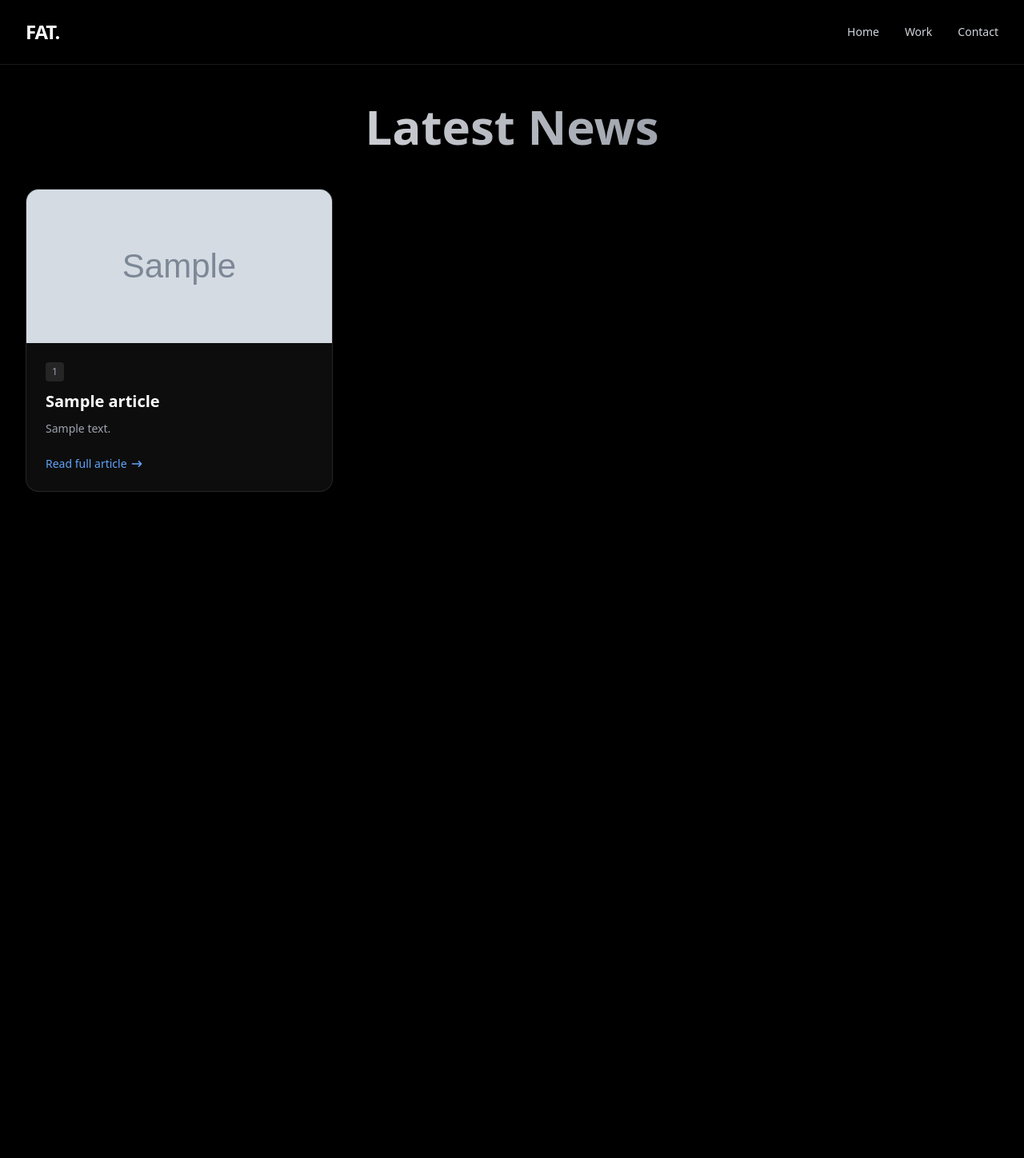
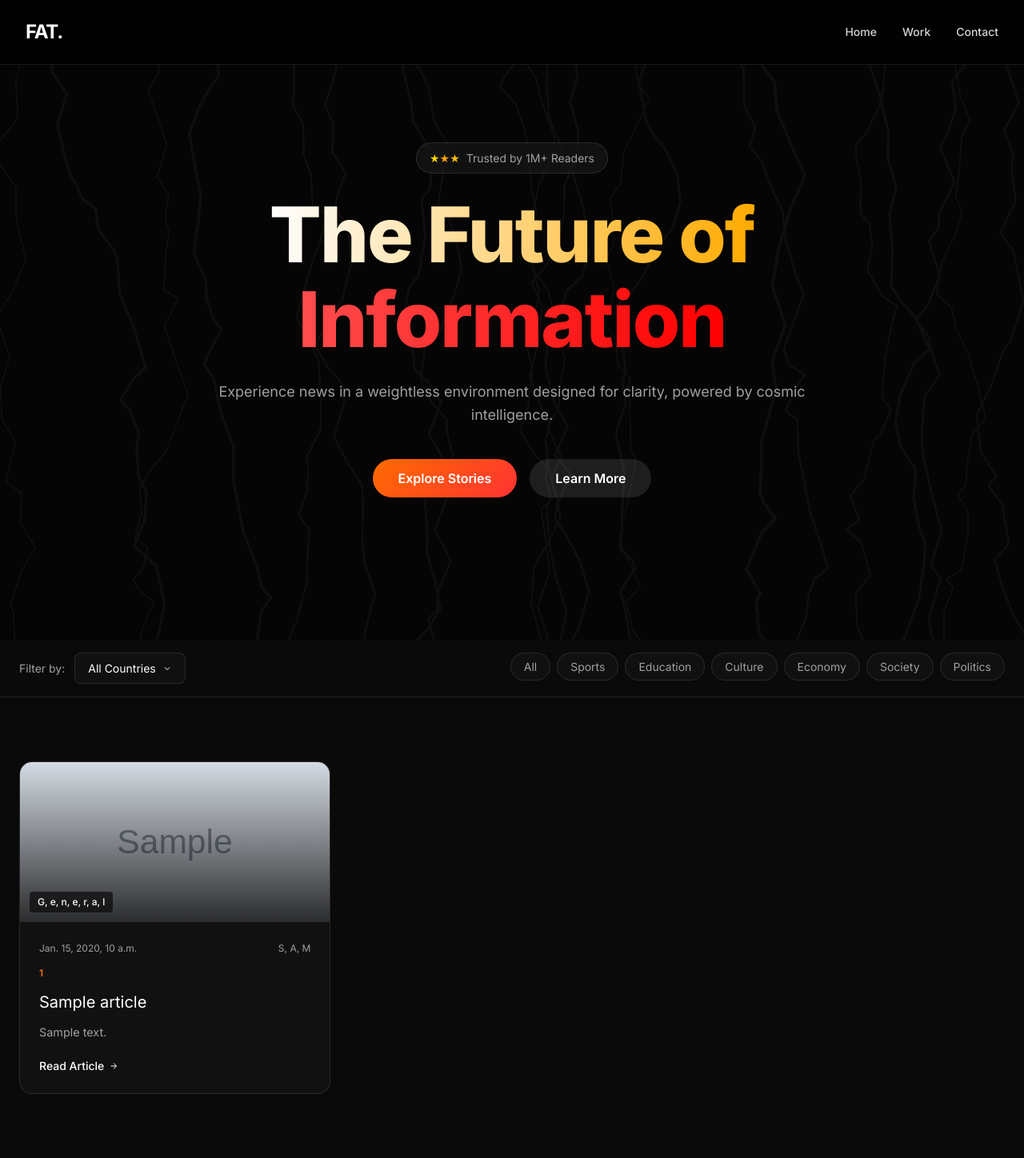
Before and after one commit to sidicksino/Data-Visualization-Fat, a Django app: template news/templates/news/index.html in a window 1280 px wide. Shown: the whole page at 80% size. Before the commit the page ends 615 px from the top, so only its background shows below. Run offline with Django 5.2, Linux system fonts and the light colour scheme; the template is opened without the code that fills it: most values are stand-ins (such as "Sample title", 1, 10 or a date in 2020); grey boxes marked "Sample" are stand-in pictures; some libraries are stand-ins or nearby versions.

Commit message:
Redesign the news page with a new hero section, country/category filters, and dynamic styling.

```diff
--- /dev/null
+++ b/news/static/news/css/style.css
@@ -0,0 +1,440 @@
+/* Glassmorphism & General Styles */
+:root {
+    --bg-dark: #0a0a0a;
+    --text-primary: #ffffff;
+    --text-secondary: #a0a0a0;
+    --accent-orange: #ff6b00;
+    --accent-red: #ff3333;
+    --card-bg: rgba(255, 255, 255, 0.03);
+    --card-border: rgba(255, 255, 255, 0.1);
+    --glass-bg: rgba(10, 10, 10, 0.8);
+}
+
+body {
+    background-color: var(--bg-dark);
+    color: var(--text-primary);
+    font-family: 'Inter', sans-serif;
+    margin: 0;
+}
+
+/* Hero Section */
+.hero-section {
+    position: relative;
+    height: 100vh;
+    display: flex;
+    align-items: center;
+    justify-content: center;
+    overflow: hidden;
+}
+
+.hero-background {
+    position: absolute;
+    top: 0;
+    left: 0;
+    width: 100%;
+    height: 100%;
+    z-index: -1;
+}
+
+#lightning-canvas {
+    width: 100%;
+    height: 100%;
+}
+
+.centered-hero {
+    text-align: center;
+    z-index: 10;
+    max-width: 800px;
+    padding: 0 20px;
+}
+
+/* Trust Badge */
+.trust-badge {
+    display: inline-block;
+    margin-bottom: 24px;
+    background: rgba(255, 255, 255, 0.05);
+    border: 1px solid rgba(255, 255, 255, 0.1);
+    border-radius: 9999px;
+    padding: 8px 16px;
+    backdrop-filter: blur(10px);
+}
+
+.badge-inner {
+    display: flex;
+    align-items: center;
+    font-size: 0.875rem;
+    color: var(--text-secondary);
+}
+
+.text-yellow { color: #ffd700; }
+.text-orange { color: #ffa500; }
+.text-amber { color: #ffbf00; }
+
+/* Hero Typography */
+.hero-title-large {
+    font-size: 4rem;
+    font-weight: 800;
+    line-height: 1.1;
+    margin-bottom: 24px;
+    letter-spacing: -0.02em;
+}
+
+@media (min-width: 768px) {
+    .hero-title-large {
+        font-size: 6rem;
+    }
+}
+
+.text-gradient-orange {
+    background: linear-gradient(to right, #ffffff, #ffaa00);
+    background-clip: text;
+    -webkit-background-clip: text;
+    -webkit-text-fill-color: transparent;
+}
+
+.text-gradient-red {
+    background: linear-gradient(to right, #ff4d4d, #ff0000);
+    background-clip: text;
+    -webkit-background-clip: text;
+    -webkit-text-fill-color: transparent;
+}
+
+.hero-subtitle {
+    font-size: 1.125rem;
+    color: var(--text-secondary);
+    margin-bottom: 40px;
+    line-height: 1.6;
+}
+
+/* Hero Actions */
+.hero-actions {
+    display: flex;
+    gap: 16px;
+    justify-content: center;
+}
+
+.btn-primary-gradient {
+    background: linear-gradient(135deg, var(--accent-orange), var(--accent-red));
+    color: white;
+    padding: 12px 32px;
+    border-radius: 9999px;
+    font-weight: 600;
+    text-decoration: none;
+    transition: transform 0.2s, box-shadow 0.2s;
+}
+
+.btn-primary-gradient:hover {
+    transform: translateY(-2px);
+    box-shadow: 0 4px 20px rgba(255, 107, 0, 0.4);
+}
+
+.btn-secondary-glass {
+    background: rgba(255, 255, 255, 0.1);
+    color: white;
+    padding: 12px 32px;
+    border-radius: 9999px;
+    font-weight: 600;
+    text-decoration: none;
+    backdrop-filter: blur(10px);
+    transition: background 0.2s;
+}
+
+.btn-secondary-glass:hover {
+    background: rgba(255, 255, 255, 0.2);
+}
+
+/* Animations */
+.animate-fade-up {
+    opacity: 0;
+    animation: fadeUp 0.8s ease-out forwards;
+}
+
+.delay-200 { animation-delay: 0.2s; }
+.delay-400 { animation-delay: 0.4s; }
+.delay-600 { animation-delay: 0.6s; }
+
+@keyframes fadeUp {
+    from {
+        opacity: 0;
+        transform: translateY(20px);
+    }
+    to {
+        opacity: 1;
+        transform: translateY(0);
+    }
+}
+
+/* Filter Section */
+.sticky-filter {
+    position: sticky;
+    top: 0;
+    z-index: 50;
+    background: rgba(10, 10, 10, 0.8);
+    backdrop-filter: blur(12px);
+    border-bottom: 1px solid var(--card-border);
+    padding: 16px 0;
+}
+
+.container {
+    max-width: 1200px;
+    margin: 0 auto;
+    padding: 0 24px;
+}
+
+.filter-bar {
+    display: flex;
+    justify-content: space-between;
+    align-items: center;
+    flex-wrap: wrap;
+    gap: 16px;
+}
+
+.filter-group {
+    display: flex;
+    align-items: center;
+    gap: 12px;
+}
+
+.filter-label {
+    color: var(--text-secondary);
+    font-size: 0.875rem;
+}
+
+/* Custom Dropdown */
+.custom-dropdown {
+    position: relative;
+}
+
+.dropdown-trigger {
+    background: var(--card-bg);
+    border: 1px solid var(--card-border);
+    color: white;
+    padding: 8px 16px;
+    border-radius: 8px;
+    display: flex;
+    align-items: center;
+    gap: 8px;
+    cursor: pointer;
+    font-size: 0.875rem;
+}
+
+.dropdown-content {
+    display: none;
+    position: absolute;
+    top: 100%;
+    left: 0;
+    margin-top: 8px;
+    background: #1a1a1a;
+    border: 1px solid var(--card-border);
+    border-radius: 8px;
+    min-width: 160px;
+    box-shadow: 0 10px 30px rgba(0,0,0,0.5);
+    z-index: 100;
+}
+
+.custom-dropdown:hover .dropdown-content {
+    display: block;
+}
+
+.dropdown-item {
+    display: block;
+    padding: 8px 16px;
+    color: var(--text-secondary);
+    text-decoration: none;
+    font-size: 0.875rem;
+    transition: color 0.2s, background 0.2s;
+}
+
+.dropdown-item:hover {
+    background: rgba(255, 255, 255, 0.05);
+    color: white;
+}
+.dropdown-item.active {
+    color: var(--accent-orange);
+    background: rgba(255, 107, 0, 0.1);
+}
+
+/* Category Pills */
+.category-pills {
+    display: flex;
+    gap: 8px;
+    overflow-x: auto;
+    padding-bottom: 4px;
+    -ms-overflow-style: none;  /* IE and Edge */
+    scrollbar-width: none;  /* Firefox */
+}
+.category-pills::-webkit-scrollbar {
+    display: none;
+}
+
+.pill {
+    padding: 6px 16px;
+    border-radius: 9999px;
+    background: var(--card-bg);
+    border: 1px solid var(--card-border);
+    color: var(--text-secondary);
+    text-decoration: none;
+    font-size: 0.875rem;
+    white-space: nowrap;
+    transition: all 0.2s;
+}
+
+.pill:hover, .pill.active {
+    background: white;
+    color: black;
+    border-color: white;
+}
+
+/* News Grid */
+.news-grid-section {
+    padding: 80px 0;
+}
+
+.news-grid {
+    display: grid;
+    grid-template-columns: repeat(auto-fill, minmax(300px, 1fr));
+    gap: 32px;
+}
+
+.news-card {
+    background: var(--card-bg);
+    border: 1px solid var(--card-border);
+    border-radius: 16px;
+    overflow: hidden;
+    transition: transform 0.3s, box-shadow 0.3s;
+    height: 100%;
+    display: flex;
+    flex-direction: column;
+}
+
+.news-card:hover {
+    transform: translateY(-5px);
+    box-shadow: 0 20px 40px rgba(0,0,0,0.4);
+    border-color: rgba(255, 255, 255, 0.2);
+}
+
+.card-image-wrapper {
+    position: relative;
+    height: 200px;
+    overflow: hidden;
+}
+
+.card-image {
+    width: 100%;
+    height: 100%;
+    object-fit: cover;
+    transition: transform 0.5s;
+}
+
+.news-card:hover .card-image {
+    transform: scale(1.05);
+}
+
+.card-overlay {
+    position: absolute;
+    inset: 0;
+    background: linear-gradient(to top, rgba(0,0,0,0.8), transparent);
+}
+
+.card-category {
+    position: absolute;
+    bottom: 12px;
+    left: 12px;
+    background: rgba(0,0,0,0.6);
+    backdrop-filter: blur(4px);
+    color: white;
+    padding: 4px 10px;
+    border-radius: 4px;
+    font-size: 0.75rem;
+    font-weight: 500;
+}
+
+.card-content {
+    padding: 24px;
+    flex: 1;
+    display: flex;
+    flex-direction: column;
+}
+
+.card-meta {
+    display: flex;
+    justify-content: space-between;
+    font-size: 0.75rem;
+    color: var(--text-secondary);
+    margin-bottom: 8px;
+}
+
+.card-source-row {
+     margin-bottom: 12px;
+}
+.source {
+    font-size: 0.75rem;
+    font-weight: 600;
+    color: var(--accent-orange);
+    text-transform: uppercase;
+    letter-spacing: 0.05em;
+}
+
+.card-title {
+    margin: 0 0 12px 0;
+    font-size: 1.25rem;
+    line-height: 1.4;
+}
+
+.card-title a {
+    color: white;
+    text-decoration: none;
+    transition: color 0.2s;
+}
+
+.card-title a:hover {
+    color: var(--accent-orange);
+}
+
+.card-description {
+    color: var(--text-secondary);
+    font-size: 0.9rem;
+    line-height: 1.6;
+    margin-bottom: 20px;
+    flex: 1;
+}
+
+.read-more {
+    display: inline-flex;
+    align-items: center;
+    gap: 6px;
+    color: white;
+    text-decoration: none;
+    font-size: 0.875rem;
+    font-weight: 500;
+    transition: gap 0.2s;
+}
+
+.read-more:hover {
+    gap: 10px;
+    color: var(--accent-orange);
+}
+
+.placeholder-image {
+    width: 100%;
+    height: 100%;
+    background: linear-gradient(45deg, #1a1a1a, #2a2a2a);
+}
+
+.error-banner {
+    background: rgba(255, 51, 51, 0.1);
+    border: 1px solid rgba(255, 51, 51, 0.3);
+    color: #ff3333;
+    padding: 16px;
+    border-radius: 8px;
+    margin-bottom: 32px;
+    text-align: center;
+}
+
+.no-news {
+    grid-column: 1 / -1;
+    text-align: center;
+    padding: 40px;
+    color: var(--text-secondary);
+    font-size: 1.125rem;
+}
--- /dev/null
+++ b/news/static/news/js/lightning.js
@@ -0,0 +1,57 @@
+class Lightning {
+    constructor(canvas) {
+        this.canvas = canvas;
+        this.ctx = canvas.getContext('2d');
+        this.resize();
+
+        window.addEventListener('resize', () => this.resize());
+        this.animate();
+    }
+
+    resize() {
+        this.canvas.width = window.innerWidth;
+        this.canvas.height = window.innerHeight;
+    }
+
+    random(min, max) {
+        return Math.random() * (max - min) + min;
+    }
+
+    drawLightning() {
+        if (Math.random() > 0.05) return; // Only draw effectively 5% of frames
+
+        const ctx = this.ctx;
+        ctx.strokeStyle = `rgba(255, 255, 255, ${this.random(0.1, 0.4)})`;
+        ctx.lineWidth = this.random(1, 3);
+
+        ctx.beginPath();
+        let x = this.random(0, this.canvas.width);
+        let y = 0;
+        ctx.moveTo(x, y);
+
+        while (y < this.canvas.height) {
+            const nextX = x + this.random(-20, 20);
+            const nextY = y + this.random(10, 50);
+            ctx.lineTo(nextX, nextY);
+            x = nextX;
+            y = nextY;
+        }
+        ctx.stroke();
+    }
+
+    animate() {
+        // Fade out for trails
+        this.ctx.fillStyle = 'rgba(10, 10, 10, 0.1)';
+        this.ctx.fillRect(0, 0, this.canvas.width, this.canvas.height);
+
+        this.drawLightning();
+        requestAnimationFrame(() => this.animate());
+    }
+}
+
+document.addEventListener('DOMContentLoaded', () => {
+    const canvas = document.getElementById('lightning-canvas');
+    if (canvas) {
+        new Lightning(canvas);
+    }
+});
--- /dev/null
+++ b/news/templates/news/base.html
@@ -0,0 +1,28 @@
+{% load static %}
+<!DOCTYPE html>
+<html lang="en">
+<head>
+    <meta charset="UTF-8">
+    <meta name="viewport" content="width=device-width, initial-scale=1.0">
+    <title>News - FAT App</title>
+    <script src="https://cdn.tailwindcss.com"></script>
+    <link href="https://fonts.googleapis.com/css2?family=Inter:wght@400;500;600;700;800&display=swap" rel="stylesheet">
+    <link rel="stylesheet" href="{% static 'news/css/style.css' %}">
+</head>
+<body>
+
+    <!-- Navbar -->
+    <nav class="fixed top-0 left-0 w-full px-8 py-6 flex justify-between items-center z-50 bg-black/80 backdrop-blur-sm border-b border-white/10">
+        <a href="/" class="text-2xl font-bold tracking-tighter text-white">FAT.</a>
+        <div class="hidden md:flex space-x-8 text-sm font-medium text-gray-300">
+            <a href="/" class="hover:text-white transition-colors">Home</a>
+            <a href="/#about" class="hover:text-white transition-colors">Work</a>
+            <a href="/#contact" class="hover:text-white transition-colors">Contact</a>
+        </div>
+    </nav>
+
+    {% block content %}{% endblock %}
+
+    <script src="{% static 'news/js/lightning.js' %}"></script>
+</body>
+</html>
--- a/news/templates/news/index.html
+++ b/news/templates/news/index.html
@@ -1,72 +1,137 @@
-<!DOCTYPE html>
-<html lang="en">
-<head>
-    <meta charset="UTF-8">
-    <meta name="viewport" content="width=device-width, initial-scale=1.0">
-    <title>News - FAT App</title>
-    <script src="https://cdn.tailwindcss.com"></script>
-</head>
-<body class="bg-black text-white m-0 relative">
+{% extends 'news/base.html' %}
+{% load static %}
 
-    <!-- Navbar (Simplified for News) -->
-    <nav class="fixed top-0 left-0 w-full px-8 py-6 flex justify-between items-center z-50 bg-black/80 backdrop-blur-sm border-b border-white/10">
-        <a href="/" class="text-2xl font-bold tracking-tighter">FAT.</a>
-        <div class="hidden md:flex space-x-8 text-sm font-medium text-gray-300">
-            <a href="/" class="hover:text-white transition-colors">Home</a>
-            <a href="/#about" class="hover:text-white transition-colors">Work</a>
-            <a href="/#contact" class="hover:text-white transition-colors">Contact</a>
+{% block content %}
+<!-- Hero Section -->
+<section class="hero-section">
+    <!-- Background Effects -->
+    <div class="hero-background">
+        <canvas id="lightning-canvas"></canvas>
+    </div>
+
+    <div class="hero-content centered-hero">
+        <!-- Trust Badge -->
+        <div class="trust-badge">
+            <div class="badge-inner">
+                <span class="badge-icon text-yellow">★</span>
+                <span class="badge-icon text-orange">★</span>
+                <span class="badge-icon text-amber">★</span>
+                <span class="badge-text" style="margin-left:8px;">Trusted by 1M+ Readers</span>
+            </div>
         </div>
-    </nav>
 
-    <main class="pt-32 pb-20 px-4 md:px-8 max-w-7xl mx-auto">
-        <h1 class="text-4xl md:text-6xl font-bold mb-12 text-center bg-clip-text text-transparent bg-gradient-to-r from-white to-gray-500">
-            Latest News
+        <h1 class="hero-title-large animate-fade-up delay-200">
+            <span class="text-gradient-orange">The Future of</span><br>
+            <span class="text-gradient-red">Information</span>
         </h1>
 
-        <div class="grid grid-cols-1 md:grid-cols-2 lg:grid-cols-3 gap-8">
+        <p class="hero-subtitle animate-fade-up delay-400">
+            Experience news in a weightless environment designed for clarity, powered by cosmic intelligence.
+        </p>
+
+        <div class="hero-actions animate-fade-up delay-600">
+            <a href="#news-feed" class="btn-primary-gradient">
+                Explore Stories
+            </a>
+            <a href="#" class="btn-secondary-glass">
+                Learn More
+            </a>
+        </div>
+    </div>
+</section>
+
+<!-- Filter System -->
+<section class="filter-section sticky-filter" id="news-feed">
+    <div class="container">
+        <div class="filter-bar">
+            <div class="filter-group">
+                <span class="filter-label">Filter by:</span>
+                <div class="custom-dropdown">
+                    <button class="dropdown-trigger">
+                        <span>
+                            {% if selected_country == 'us' %}United States
+                            {% elif selected_country == 'rw' %}Rwanda
+                            {% elif selected_country == 'gb' %}UK
+                            {% elif selected_country == 'td' %}Chad
+                            {% elif selected_country == 'sd' %}Sudan
+                            {% elif selected_country == 'lr' %}Liberia
+                            {% elif selected_country == 'ga' %}Gabon
+                            {% else %}All Countries{% endif %}
+                        </span>
+                        <svg width="12" height="12" viewBox="0 0 24 24" fill="none" stroke="currentColor" stroke-width="2"><path d="M6 9l6 6 6-6"/></svg>
+                    </button>
+                    <div class="dropdown-content">
+                        <!-- Keep category selected when switching countries -->
+                        <a href="?country=us&category={{ selected_category }}" class="dropdown-item {% if selected_country == 'us' %}active{% endif %}">United States</a>
+                        <a href="?country=rw&category={{ selected_category }}" class="dropdown-item {% if selected_country == 'rw' %}active{% endif %}">Rwanda</a>
+                        <a href="?country=gb&category={{ selected_category }}" class="dropdown-item {% if selected_country == 'gb' %}active{% endif %}">UK</a>
+                        <a href="?country=td&category={{ selected_category }}" class="dropdown-item {% if selected_country == 'td' %}active{% endif %}">Chad</a>
+                        <a href="?country=sd&category={{ selected_category }}" class="dropdown-item {% if selected_country == 'sd' %}active{% endif %}">Sudan</a>
+                        <a href="?country=lr&category={{ selected_category }}" class="dropdown-item {% if selected_country == 'lr' %}active{% endif %}">Liberia</a>
+                        <a href="?country=ga&category={{ selected_category }}" class="dropdown-item {% if selected_country == 'ga' %}active{% endif %}">Gabon</a>
+                    </div>
+                </div>
+            </div>
+            <div class="category-pills">
+                <a href="?category=all&country={{ selected_country }}" class="pill {% if selected_category == 'all' %}active{% endif %}">All</a>
+                <a href="?category=sports&country={{ selected_country }}" class="pill {% if selected_category == 'sports' %}active{% endif %}">Sports</a>
+                <a href="?category=education&country={{ selected_country }}" class="pill {% if selected_category == 'education' %}active{% endif %}">Education</a>
+                <a href="?category=entertainment&country={{ selected_country }}" class="pill {% if selected_category == 'entertainment' %}active{% endif %}">Culture</a>
+                <a href="?category=business&country={{ selected_country }}" class="pill {% if selected_category == 'business' %}active{% endif %}">Economy</a>
+                <a href="?category=lifestyle&country={{ selected_country }}" class="pill {% if selected_category == 'lifestyle' %}active{% endif %}">Society</a>
+                <a href="?category=politics&country={{ selected_country }}" class="pill {% if selected_category == 'politics' %}active{% endif %}">Politics</a>
+            </div>
+        </div>
+    </div>
+</section>
+
+<!-- News Grid -->
+<section class="news-grid-section">
+    <div class="container">
+        {% if error %}
+            <div class="error-banner">
+                <p>Unable to load live news: {{ error }}</p>
+            </div>
+        {% endif %}
+
+        <div class="news-grid">
             {% for article in articles %}
-            <article class="bg-white/5 border border-white/10 rounded-2xl overflow-hidden hover:bg-white/10 transition-all duration-300 flex flex-col h-full group">
-                {% if article.image_url %}
-                <div class="h-48 overflow-hidden">
-                    <img src="{{ article.image_url }}" alt="{{ article.title }}" class="w-full h-full object-cover group-hover:scale-105 transition-transform duration-500">
+            <article class="news-card" data-tilt>
+                <div class="card-image-wrapper">
+                    {% if article.image_url %}
+                        <img src="{{ article.image_url }}" alt="{{ article.title }}" class="card-image" loading="lazy">
+                    {% else %}
+                        <div class="placeholder-image"></div>
+                    {% endif %}
+                    <div class="card-overlay"></div>
+                    <span class="card-category">{{ article.category|default:"General"|join:", " }}</span>
                 </div>
-                {% else %}
-                <div class="h-48 bg-gray-800 flex items-center justify-center">
-                    <span class="text-gray-600">No Image</span>
-                </div>
-                {% endif %}
-
-                <div class="p-6 flex-1 flex flex-col">
-                    <div class="flex items-center space-x-2 text-xs text-gray-400 mb-3">
-                        <span class="bg-white/10 px-2 py-1 rounded">{{ article.source_id }}</span>
-                        <!-- <span>{{ article.pubDate }}</span> -->
+                <div class="card-content">
+                    <div class="card-meta">
+                        <span class="date">{{ article.pubDate }}</span>
+                        {% if article.country %}
+                            <span class="country-tag">
+                                {{ article.country|slice:":3"|join:", "|upper }}{% if article.country|length > 3 %}...{% endif %}
+                            </span>
+                        {% endif %}
                     </div>
-
-                    <h2 class="text-xl font-bold mb-3 leading-tight group-hover:text-blue-400 transition-colors">
-                        <a href="{{ article.link }}" target="_blank" rel="noopener noreferrer">
-                            {{ article.title }}
-                        </a>
-                    </h2>
-
-                    <p class="text-gray-400 text-sm mb-6 flex-1 line-clamp-3">
-                        {{ article.description }}
-                    </p>
-
-                    <a href="{{ article.link }}" target="_blank" rel="noopener noreferrer" class="inline-flex items-center text-blue-400 font-medium text-sm hover:text-blue-300">
-                        Read full article
-                        <svg xmlns="http://www.w3.org/2000/svg" class="h-4 w-4 ml-1" viewBox="0 0 20 20" fill="currentColor">
-                            <path fill-rule="evenodd" d="M12.293 5.293a1 1 0 011.414 0l4 4a1 1 0 010 1.414l-4 4a1 1 0 01-1.414-1.414L14.586 11H3a1 1 0 110-2h11.586l-2.293-2.293a1 1 0 010-1.414z" clip-rule="evenodd" />
-                        </svg>
+                    <div class="card-source-row">
+                        <span class="source">{{ article.source_id }}</span>
+                    </div>
+                    <h3 class="card-title">
+                        <a href="{{ article.link }}" target="_blank">{{ article.title|truncatechars:80 }}</a>
+                    </h3>
+                    <p class="card-description">{{ article.description|default:""|truncatechars:120 }}</p>
+                    <a href="{{ article.link }}" target="_blank" class="read-more">
+                        Read Article
+                        <svg width="12" height="12" viewBox="0 0 24 24" fill="none" stroke="currentColor" stroke-width="2"><path d="M5 12h14M12 5l7 7-7 7"/></svg>
                     </a>
                 </div>
             </article>
             {% empty %}
-            <div class="col-span-full text-center py-20 text-gray-500">
-                <p>No news articles found to display.</p>
-            </div>
+                <p class="no-news">No news articles found for this selection.</p>
             {% endfor %}
         </div>
-    </main>
-
-</body>
-</html>
+    </div>
+</section>
+{% endblock %}
```
Also changed, not shown: news/views.py (+35 -5 lines), 3 other files.
